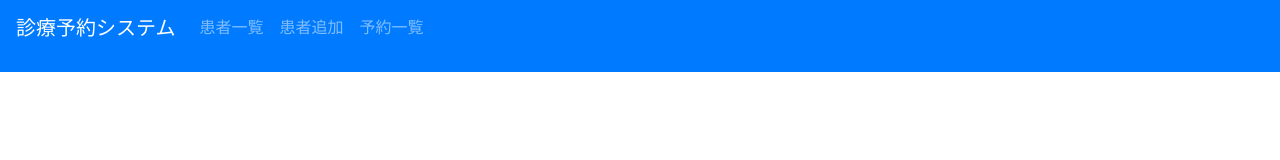
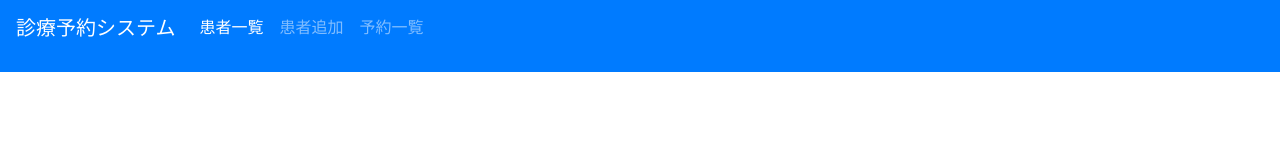
Before and after one commit to YanaPIIDXer/HospitalReserveSystem, a Vue app in the folder frontend/src/: page / in a window 1280 px wide. Shown: the top 160 px of the page. Built offline with nearby package versions, Linux system fonts and the light colour scheme.

Commit message:
選択されたものがアクティブ状態になるようにした

```diff
--- a/frontend/src/src/components/navbar/NavBar.vue
+++ b/frontend/src/src/components/navbar/NavBar.vue
@@ -2,9 +2,9 @@
     <nav class="navbar navbar-expand-lg navbar-dark bg-primary">
         <p class="navbar-brand">診療予約システム</p>
         <div class="navbar-nav">
-            <nav-bar-item text="患者一覧" index=0 />
-            <nav-bar-item text="患者追加" index=1 />
-            <nav-bar-item text="予約一覧" index=2 />
+            <nav-bar-item text="患者一覧" index=0 :selectedIndex="selectedIndex" @on-click="onClickItem" />
+            <nav-bar-item text="患者追加" index=1 :selectedIndex="selectedIndex" @on-click="onClickItem" />
+            <nav-bar-item text="予約一覧" index=2 :selectedIndex="selectedIndex" @on-click="onClickItem" />
         </div>
     </nav>
 </template>
@@ -16,6 +16,16 @@ export default {
     name: "NavBar",
     components: {
         NavBarItem
+    },
+    data: function () {
+        return {
+            selectedIndex: 0
+        };
+    },
+    methods: {
+        onClickItem: function(index) {
+            this.selectedIndex = index;
+        }
     }
 }
 </script>
--- a/frontend/src/src/components/navbar/NavBarItem.vue
+++ b/frontend/src/src/components/navbar/NavBarItem.vue
@@ -1,5 +1,5 @@
 <template>
-    <p class="nav-item nav-link">{{ text }}</p>
+    <p class="nav-item nav-link" v-on:click="onClick()" v-bind:class="{active:(selectedIndex == index)}">{{ text }}</p>
 </template>
 
 <script>
@@ -7,7 +7,13 @@ export default {
     name: "NavBarItem",
     props: {
         text: String,
-        index: Number
+        index: Number,
+        selectedIndex: Number
+    },
+    methods: {
+        onClick: function () {
+            this.$emit("on-click", this.index);
+        }
     }
 }
 </script>
```
